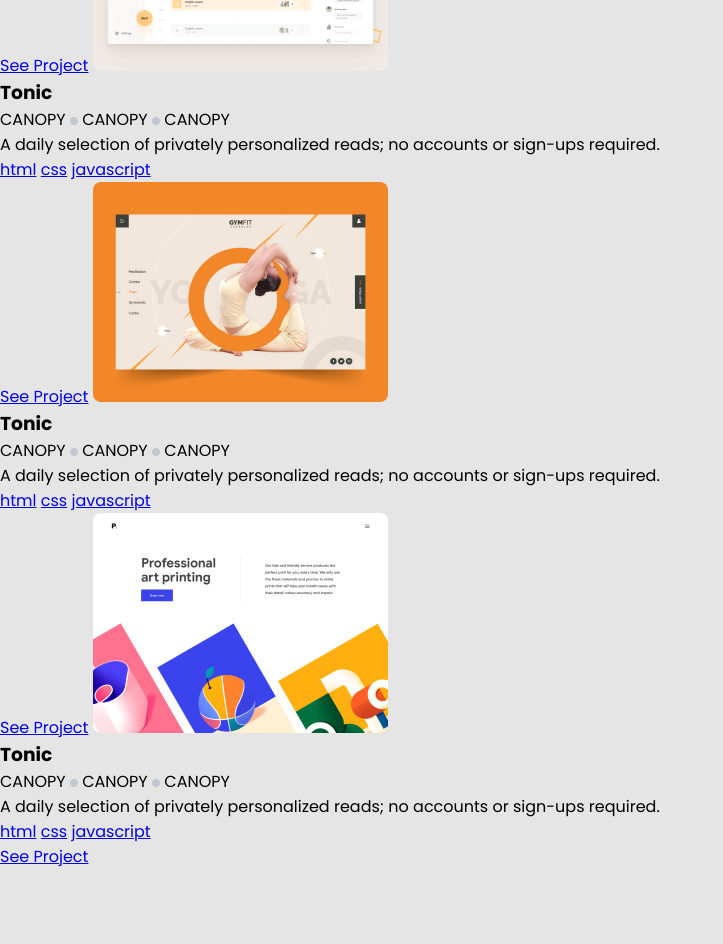
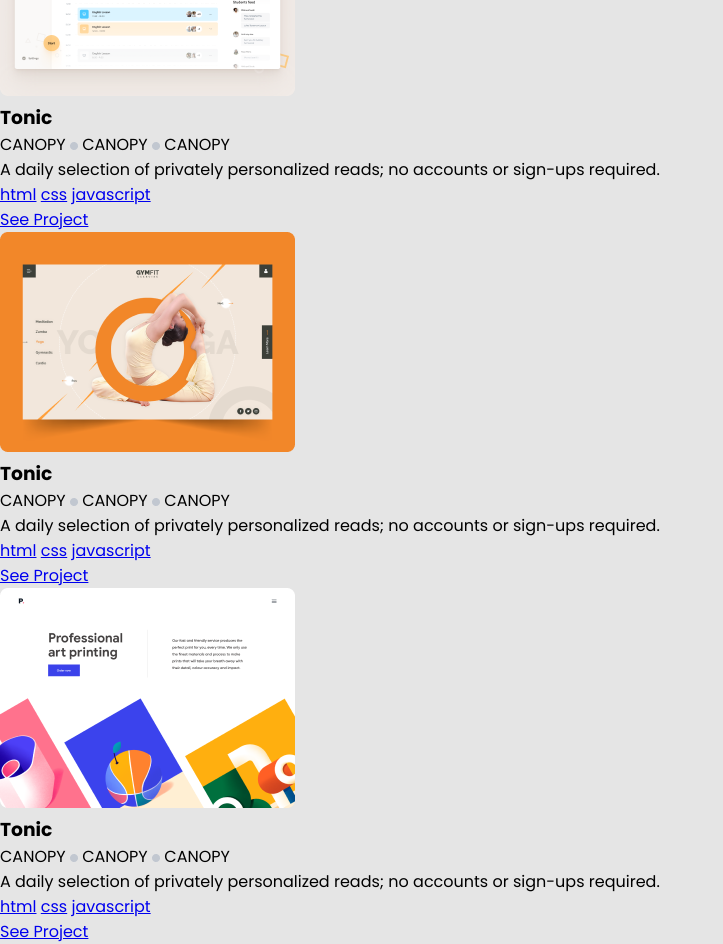
Before and after one commit to kessio/Personal-Portfolio, a website: page index.html in a window 1280 px wide. Shown: the part 1240-2184 px from the top of the page, without its empty margins (0-723 px from the left). Before the commit the page ends 2109 px from the top, so only its background shows below. Drawn offline with Linux system fonts and the light colour scheme.

Commit message:
Made markup changes on the work section

```diff
--- a/index.html
+++ b/index.html
@@ -37,12 +37,13 @@
          </div>
        </div>
   </section>
-  <!------ End of headline section------->
+  <!--- End of headline section ----->
 </div>
-<!------------End of Homepage-section------------------------->
+<!---   End of Homepage-section ----->
 <div class="section-work">
   <div class="row">
-    <img src="images/Snapshoot Portfolio.png" alt="">
+    <div class="work-col">
+     <img src="images/Snapshoot Portfolio.png" alt="">
       <h3>Tonic</h3>
       <div class="sub-row">
           <span class="subtitle">CANOPY</span>
@@ -51,7 +52,7 @@
           <span class="subtitle"><img src="images/Counter.png" alt= ""></span>
           <span class="subtitle">CANOPY</span>
       </div>
-      <div class="work-col">
+      <div class="text-col">
       <p>A daily selection of privately personalized reads; no accounts or sign-ups required.</p>
      </div>
       <div class="sub-row">
@@ -60,7 +61,9 @@
           <a href="#" class="skills">javascript</a>
       </div>
       <a href="#" class="view-btn">See Project</a>
-    <img src="images/Snapshoot Portfolio-2.png" alt="">
+    </div>
+    <div class="work-col">
+     <img src="images/Snapshoot Portfolio-2.png" alt="">
      <h3>Tonic</h3>
       <div class="sub-row">
           <span class="subtitle">CANOPY</span>
@@ -69,7 +72,7 @@
           <span class="subtitle"><img src="images/Counter.png" alt= ""></span>
           <span class="subtitle">CANOPY</span>
       </div>
-      <div class="work-col">
+      <div class="text-col">
       <p>A daily selection of privately personalized reads; no accounts or sign-ups required.</p>
       </div>
       <div class="sub-row">
@@ -78,7 +81,9 @@
           <a href="#" class="skills">javascript</a>
       </div>
       <a href="#" class="view-btn">See Project</a>
-    <img src="images/Snapshoot Portfolio-3.png" alt="">
+    </div>
+    <div class="work-col">
+     <img src="images/Snapshoot Portfolio-3.png" alt="">
       <h3>Tonic</h3>
       <div class="sub-row">
           <span class="subtitle">CANOPY</span>
@@ -87,7 +92,7 @@
           <span class="subtitle"><img src="images/Counter.png" alt= ""></span>
           <span class="subtitle">CANOPY</span>
       </div>
-      <div class="work-col">
+      <div class="text-col">
       <p>A daily selection of privately personalized reads; no accounts or sign-ups required.</p>
      </div>
       <div class="sub-row">
@@ -96,6 +101,8 @@
           <a href="#" class="skills">javascript</a>
       </div>
       <a href="#" class="view-btn">See Project</a>
+    </div>
+    <div class="work-col">
       <img src="images/Snapshoot Portfolio-4.png" alt="">
       <h3>Tonic</h3>
       <div class="sub-row">
@@ -105,19 +112,17 @@
           <span class="subtitle"><img src="images/Counter.png" alt= ""></span>
           <span class="subtitle">CANOPY</span>
       </div>
-      <div class="work-col">
+      <div class="text-col">
       <p>A daily selection of privately personalized reads; no accounts or sign-ups required.</p>
-    </div>
+      </div>
       <div class="sub-row">
           <a href="#" class="skills">html</a>
           <a href="#" class="skills">css</a>
           <a href="#" class="skills">javascript</a>
       </div>
       <a href="#" class="view-btn">See Project</a>
-
-
+    </div>
   </div>
 </div>
-
 </body>
 </html>
```
Also changed, not shown: style.css (line endings or trailing spaces).
